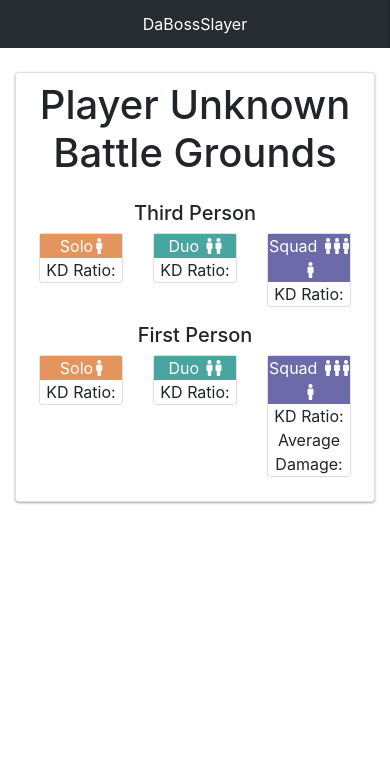
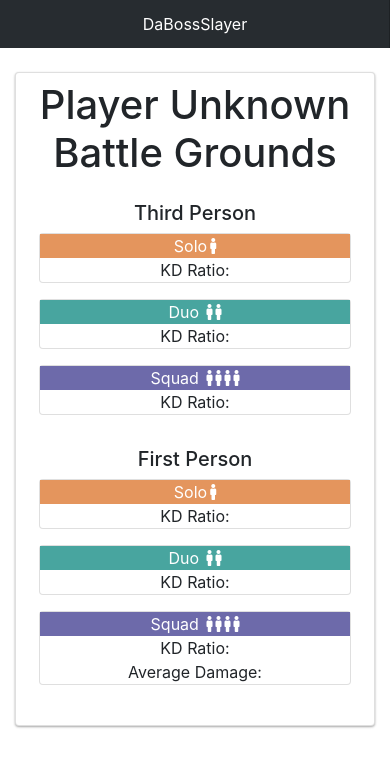
Before and after one commit to ChrisStayte/DaBossSlayer, a React (Create React App) app: page / in a window 390 px wide. Shown: the top 766 px of the page. Built offline with nearby package versions, Linux system fonts and the light colour scheme; no server answers.

Commit message:
added better mobile support

```diff
--- a/src/components/games/pubg/PUBG.js
+++ b/src/components/games/pubg/PUBG.js
@@ -12,6 +12,10 @@ const Card = styled.div`
 
 const Row = styled.div`
   margin-top: 1em;
+  margin-bottom: 1em;
+`;
+
+const StatCard = styled.div`
   margin-bottom: 1em;
 `;
 
@@ -117,13 +121,12 @@ export default class PUBG extends Component {
     return (
       <Card className="card p-2">
         <h1>Player Unknown Battle Grounds</h1>
-
         <div className="container-fluid">
           <Row className="row ">
             <div className="col-12">
               <h5>Third Person</h5>
             </div>
-            <div className="col-4 ">
+            <StatCard className="col-md-4">
               <div className="card">
                 <SoloCardHeader>
                   Solo
@@ -132,8 +135,8 @@ export default class PUBG extends Component {
 
                 <div>KD Ratio: {this.state.tpp_solo_stats.kdratio}</div>
               </div>
-            </div>
-            <div className="col-4 ">
+            </StatCard>
+            <StatCard className="col-md-4">
               <div className="card">
                 <DuoCardHeader>
                   Duo <Icon className="fas fa-male" />
@@ -141,8 +144,8 @@ export default class PUBG extends Component {
                 </DuoCardHeader>
                 <div>KD Ratio: {this.state.tpp_duo_stats.kdratio}</div>
               </div>
-            </div>
-            <div className="col-4 ">
+            </StatCard>
+            <StatCard className="col-md-4">
               <div className="card">
                 <SquadCardHeader>
                   Squad <Icon className="fas fa-male" />
@@ -153,13 +156,13 @@ export default class PUBG extends Component {
                 <div>KD Ratio: {this.state.tpp_squad_stats.kdratio}</div>
                 <div />
               </div>
-            </div>
+            </StatCard>
           </Row>
           <Row className="row">
             <div className="col-12">
               <h5>First Person</h5>
             </div>
-            <div className="col-4 ">
+            <StatCard className="col-md-4 ">
               <div className="card">
                 <SoloCardHeader>
                   Solo
@@ -167,8 +170,8 @@ export default class PUBG extends Component {
                 </SoloCardHeader>
                 <div>KD Ratio: {this.state.fpp_solo_stats.kdratio}</div>
               </div>
-            </div>
-            <div className="col-4 ">
+            </StatCard>
+            <StatCard className="col-md-4 ">
               <div className="card">
                 <DuoCardHeader>
                   Duo <Icon className="fas fa-male" />
@@ -177,8 +180,8 @@ export default class PUBG extends Component {
 
                 <div>KD Ratio: {this.state.fpp_duo_stats.kdratio}</div>
               </div>
-            </div>
-            <div className="col-4 ">
+            </StatCard>
+            <StatCard className="col-md-4 ">
               <div className="card">
                 <SquadCardHeader>
                   Squad <Icon className="fas fa-male" />
@@ -191,7 +194,7 @@ export default class PUBG extends Component {
                   Average Damage: {this.state.fpp_squad_stats.averagedamage}
                 </div>
               </div>
-            </div>
+            </StatCard>
           </Row>
         </div>
       </Card>
```
